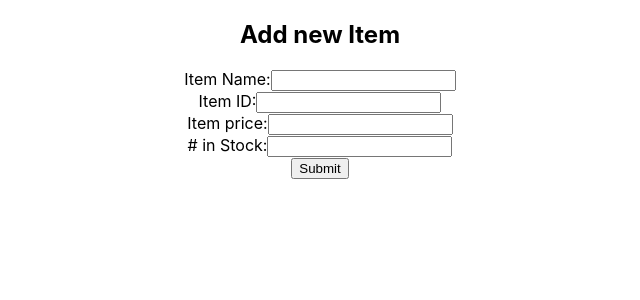
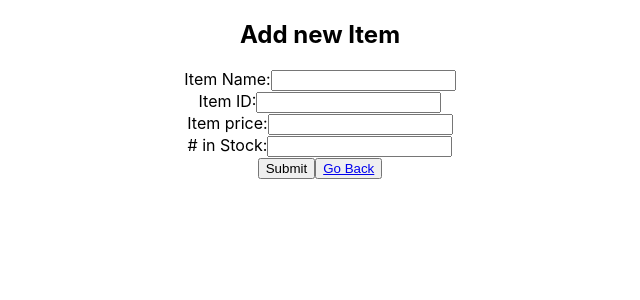
Before and after one commit to JuliannaG8/COMP3504_Assign3B, a React (Create React App) app in the folder assign3b/: page /#/addItem in a window 1280 px wide. Shown: the top 300 px of the page, without its empty margins (320-960 px from the left). Built offline with nearby package versions, Linux system fonts and the light colour scheme; no server answers.

Commit message:
added 'go back' button

```diff
--- a/assign3b/src/components/AddItemForm.js
+++ b/assign3b/src/components/AddItemForm.js
@@ -1,5 +1,5 @@
 import {createRef, useEffect, useState} from "react";
-import {Redirect} from "react-router-dom";
+import {Link, Redirect} from "react-router-dom";
 
 const AddItemForm = ()=>{
     const name = createRef();
@@ -47,6 +47,7 @@ const AddItemForm = ()=>{
                     <input type="number" ref={quantity}/>
                 </div>
                 <button type="submit">Submit</button>
+                <button><Link to="/">Go Back</Link></button>
             </form>
         )
     } else return <Redirect to="/"/>
```
